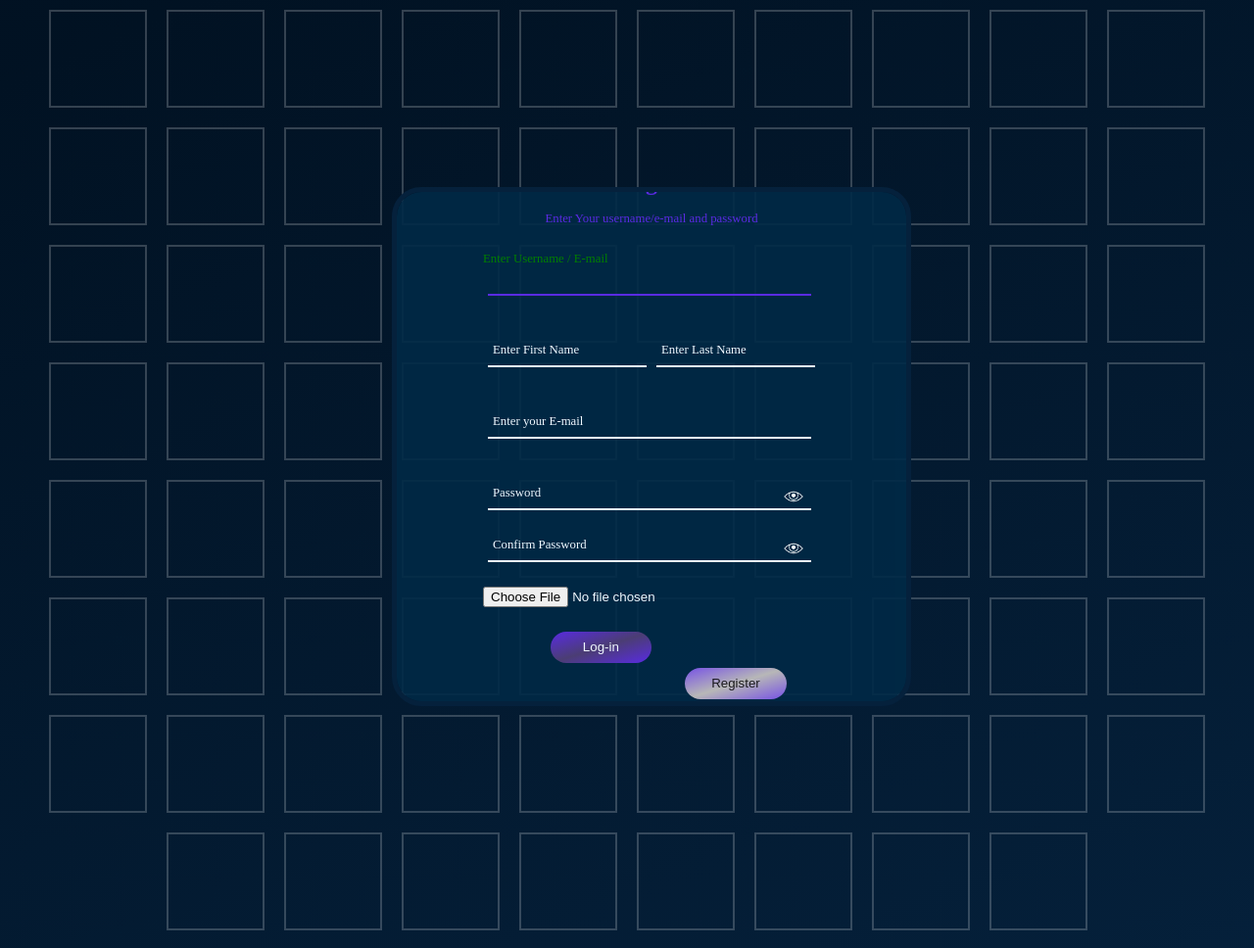
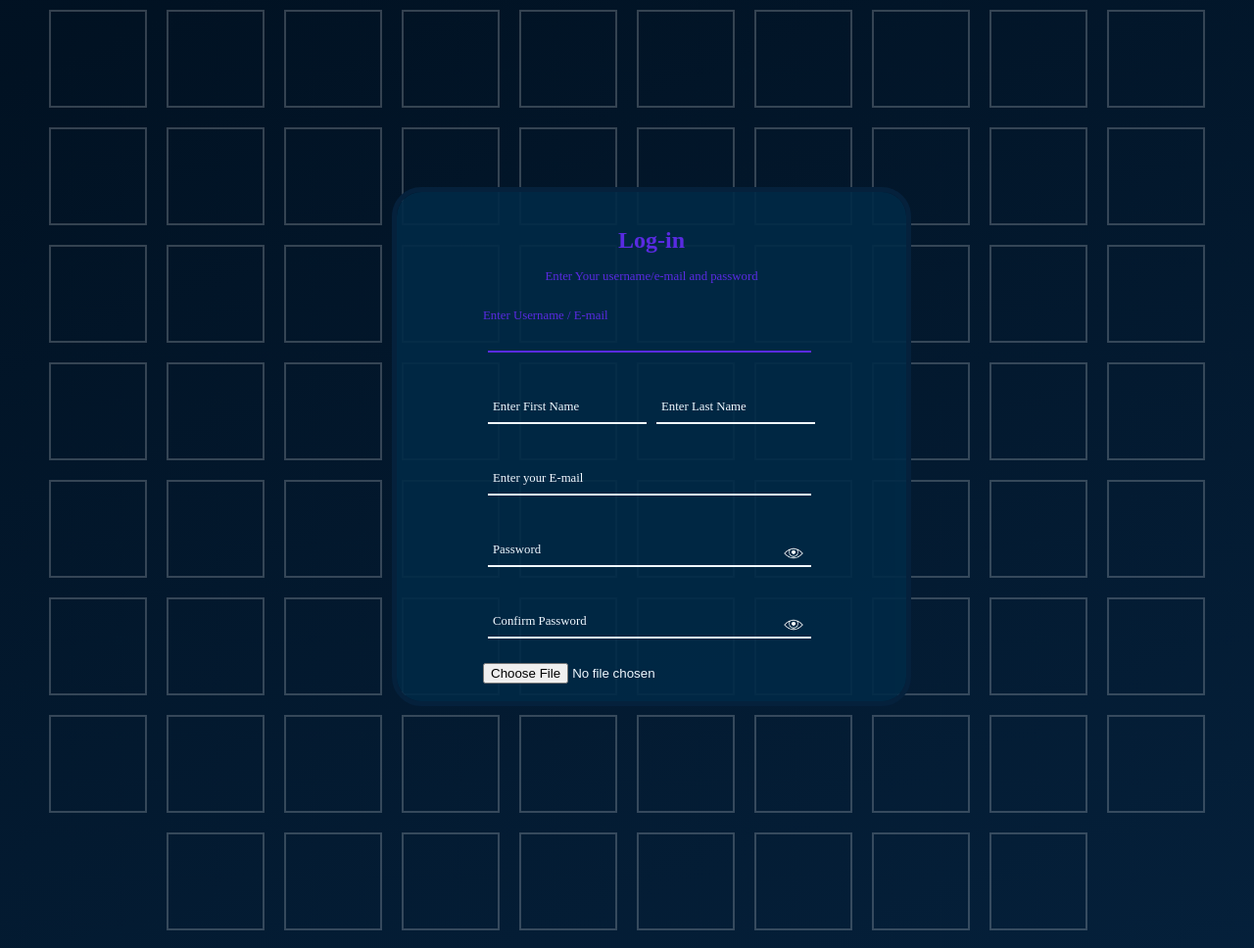
Before and after one commit to LimbadDarshit/BotsApp, a PHP site: page /user/index.php in a window 1280 px wide. Shown: the part 38-1006 px from the top of the page at 98% size. Run offline with PHP 8.4, Linux system fonts and the light colour scheme.

Commit message:
timepass

```diff
--- a/user/css/index.css
+++ b/user/css/index.css
@@ -78,7 +78,6 @@ body{
     left: calc(50% - (var(--user-box-width) / 2));
     display: flex;
     position: absolute;
-    justify-content: center;
     align-items: center;
     flex-direction: column;
     text-align: center;
@@ -87,11 +86,15 @@ body{
     color: var(--text-color);
     border-radius: 30px;
     padding: 20px;
+    overflow-y: visible;
     overflow-x: hidden;
-    overflow-y: auto;
     opacity: 0;
     transition: opacity 3s var(--load-animation-speed) ;
 
+}
+
+.box::-webkit-scrollbar {
+    width:0px;
 }
 
 .box .heading h1{
@@ -106,9 +109,10 @@ body{
     display: flex;
     flex-direction: column;
     justify-content: center;
+
 }
 
-.input-field    {
+.input_field    {
     height: auto;
     width: auto;
     position: relative;
@@ -119,7 +123,7 @@ body{
     padding: 5px;
 }
 
-.input-field .input input{
+.input_field .input input{
     height: 1rem;
     width: 20rem;
     position: relative;
@@ -135,16 +139,16 @@ body{
     color: aliceblue;
 }
 
-.input-field .input input:hover {
+.input_field .input input:hover {
     box-shadow: -2px -2px 10px rgba(89, 43, 226, 0.1);
 }
 
-.input-field .input input:focus , .input-field .input input:not(:placeholder-shown){
+.input_field .input input:focus , .input_field .input input:not(:placeholder-shown){
     border-color: var(--text-color) !important;
     transition: border-color 1s cubic-bezier(0.075, 0.82, 0.165, 1);
 }
 
-.input-field label  {
+.input_field label  {
     width: 50%;
     display: block;
     position: relative;
@@ -155,9 +159,9 @@ body{
     transition: all 1s cubic-bezier(0.075, 0.82, 0.165, 1);
 }
 
-.input-field .input input:focus + label ,.input-field .input input:not(:placeholder-shown) + label    {
+.input_field .input input:focus + label ,.input_field .input input:not(:placeholder-shown) + label    {
     transform: translate(-10px , -20px);
-    color: green;
+    color: var(--text-color);
 }
 
 .name{
@@ -175,7 +179,7 @@ body{
     font-size: 0.8rem;
 }
 
-.input-field img[name="eye"] {
+.input_field img[name="eye"] {
     display: block;
     position: relative;
     top: 24px;
@@ -183,20 +187,20 @@ body{
     z-index: 1;
 }
 
-.input-field .submit input{
+.input_field .submit input{
     --margin : 5px 20%;
     --color: aliceblue ;
     --background-image: linear-gradient(to bottom right , rgb(89, 43, 226) ,rgba(33, 16, 84, 0.797) , rgb(89, 43, 226) );
 }
 
-.input-field .change input {
+.input_field .change input {
     --margin: 0px 60%;
     --color: rgba(0, 0, 0, 0.846);
     --background-image: linear-gradient(to bottom right , rgba(89, 43, 226, 0.8) ,rgba(132, 132, 132, 0.523) , rgba(89, 43, 226, 0.8  ));
     --btn-shadow: rgba(89, 43, 226, 0.373);
 }
 
-.input-field .button input  {
+.input_field .button input  {
     height: 2rem;
     width: 30%;
     margin: var(--margin);
@@ -208,7 +212,7 @@ body{
     transition: all .5s cubic-bezier(0.215, 0.610, 0.355, 1);
 }
 
-.input-field .button input:hover {
+.input_field .button input:hover {
     height: calc(2rem + 2px);
     width: calc(30% + 2px);
     transform: translate(-1px,-1px);
--- a/user/index.php
+++ b/user/index.php
@@ -46,7 +46,7 @@
         <form action="#" method="post" id="form" name="form" class="log-in" enctype="multipart/form-data">
 
             <!-- user -->
-            <div class="input-field fadeout">
+            <div class="input_field fadeout" name="user_field">
                 <div class="input">
                     <input type="text" id="user" name="user" placeholder=" " autocomplete="off"/>
                     <label for="user">Enter Username / E-mail</label>
@@ -54,7 +54,7 @@
             </div>
 
             <!-- Name -->
-            <div class="input-field fadeout name toggle_field" >
+            <div class="input_field fadeout name toggle_field" name="name_field" >
                 <div class="input">
                     <input type="text" id="first-name" name="first-name" placeholder=" " autocomplete="off" />
                     <label for="first-name">Enter First Name</label>
@@ -66,7 +66,7 @@
             </div>
 
             <!-- e-mail -->
-            <div class="input-field fadeout">
+            <div class="input_field fadeout toggle_field" name="e-mail_field">
                 <div class="input">
                     <input type="text" id="e-mail" name="e-mail" placeholder=" " autocomplete="off"/>
                     <label for="e-mail">Enter your E-mail</label>
@@ -74,8 +74,7 @@
             </div>
 
             <!-- password -->
-            <div class="input-field fadeout">
-
+            <div class="input_field fadeout" name="pass_field">
                 <!-- pass -->
                 <div class="input">
                     <div style="height:0px">
@@ -85,9 +84,11 @@
                     <input type="password" id="pass" name="pass" placeholder=" " autocomplete="off" />
                     <label for="pass">Password</label>
                 </div>
+            </div>
 
-                <!-- con_pass -->
-                <div class="input">
+            <!-- con_pass -->
+            <div class="input_field fadeout toggle_field" name="con_pass_field">
+                 <div class="input">
                     <div style="height:0px">
                         <!-- url change when uploading -->
                         <img src="/botsapp/img/icons/form/eye.png" name="eye" class="con_eye" height="20px" width="20px" onclick="toggle_pass_box(this)">
@@ -95,18 +96,18 @@
                     <input type="password" id="con_pass" name="con_pass" placeholder=" " autocomplete="off" />
                     <label for="con_pass">Confirm Password</label>
                 </div>
-
             </div>
 
+
             <!-- avatar -->
-            <div class="input-field fadeout">
+            <div class="input_field fadeout toggle_field" name="avatar_field">
                <div class="input-img">
                     <input type="file" name="avatar" id="avatar" accept="image/jpeg , image/png , image/webp">
                </div>
             </div>
 
             <!-- buttons -->
-            <div class="input-field fadeout">
+            <div class="input_field fadeout" name="button_field">
                 <div class="button submit fadeout">
                     <input type="submit" name="submit" value="Log-in" spellcheck="false"/>
                 </div>
--- a/user/js/index.js
+++ b/user/js/index.js
@@ -11,15 +11,33 @@ document.addEventListener('DOMContentLoaded' , function () {
     // chnage button toggle
     document.querySelector('input[name="change"]').addEventListener( 'click' , function (){
 
-        var title = (form.className.includes('log-in')) ? 'log-in' : 'sign-in' ;
+        let title = (form.className.includes('log-in')) ? 'log-in' : 'sign-in' ;
+        var input_field = document.querySelectorAll('.input_field');
         var toggle_field = document.querySelectorAll(".toggle_field");
-        var buttons = form.querySelectorAll('.button input');
+        // var buttons = form.querySelectorAll('.button input');
 
-        form.classList.replace (title == 'log-in') ? ('log-in' , 'sign-in') : ('sign-in' , 'log-in');
+        if(title == 'log-in') {
+            form.classList.replace('log-in' , 'sign-in');
+            title = 'sign-in';
+        }  else{
+            form.classList.replace('sign-in' , 'log-in');
+            title = 'log-in';
+        }
 
-        toggle_field.forEach(element => {
-            (title == 'log-in') ? hide(element) : show(element) ;
-        });
+        console.log( title);
+        // console.log(input_field);
+
+        if(title == 'log-in'){
+
+            // label change
+                // user
+                document.querySelector('label[for="user"]').innerHTML = "Enter Username / E-mail";
+        }   else    {
+            // label change
+                // user
+                document.querySelector('label[for="user"]').innerHTML = "Enter Username";
+        }
+
     });
     //
 
```
Also changed, not shown: css/interface.css (line endings or trailing spaces).
